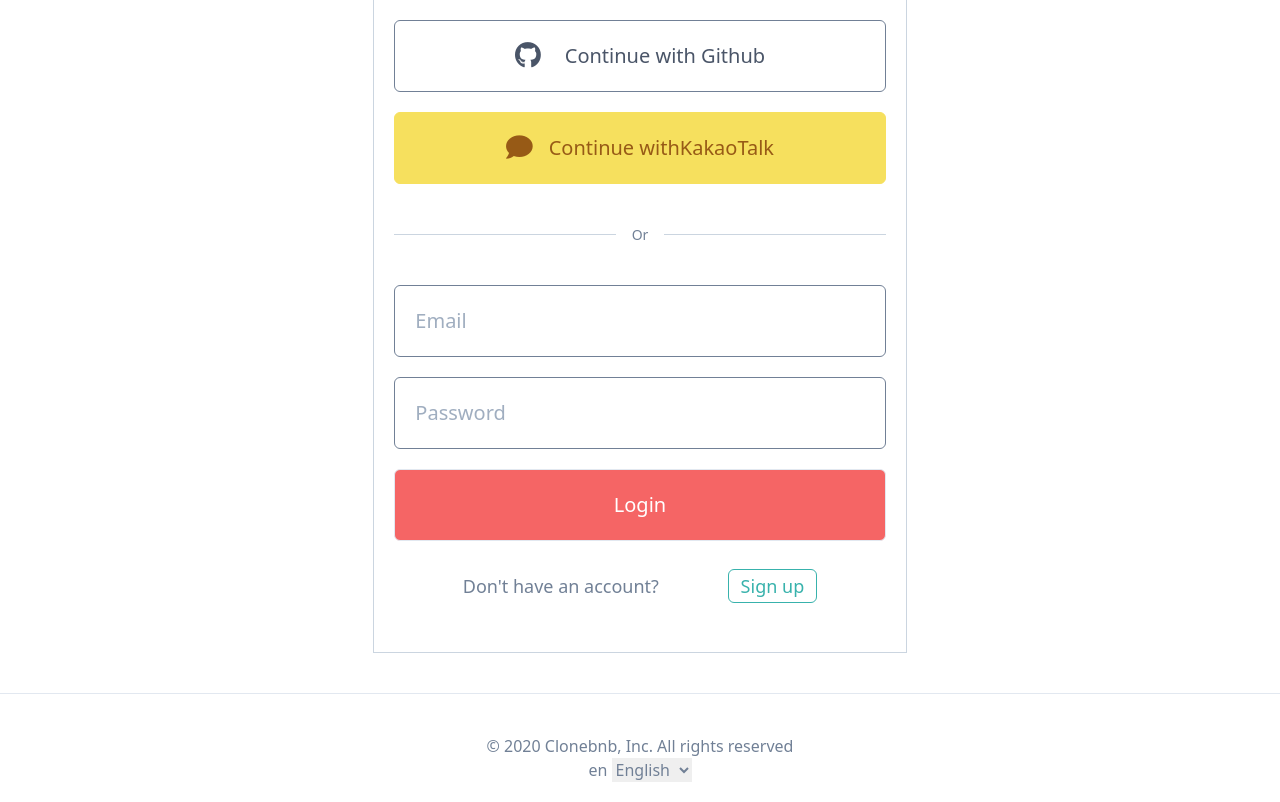
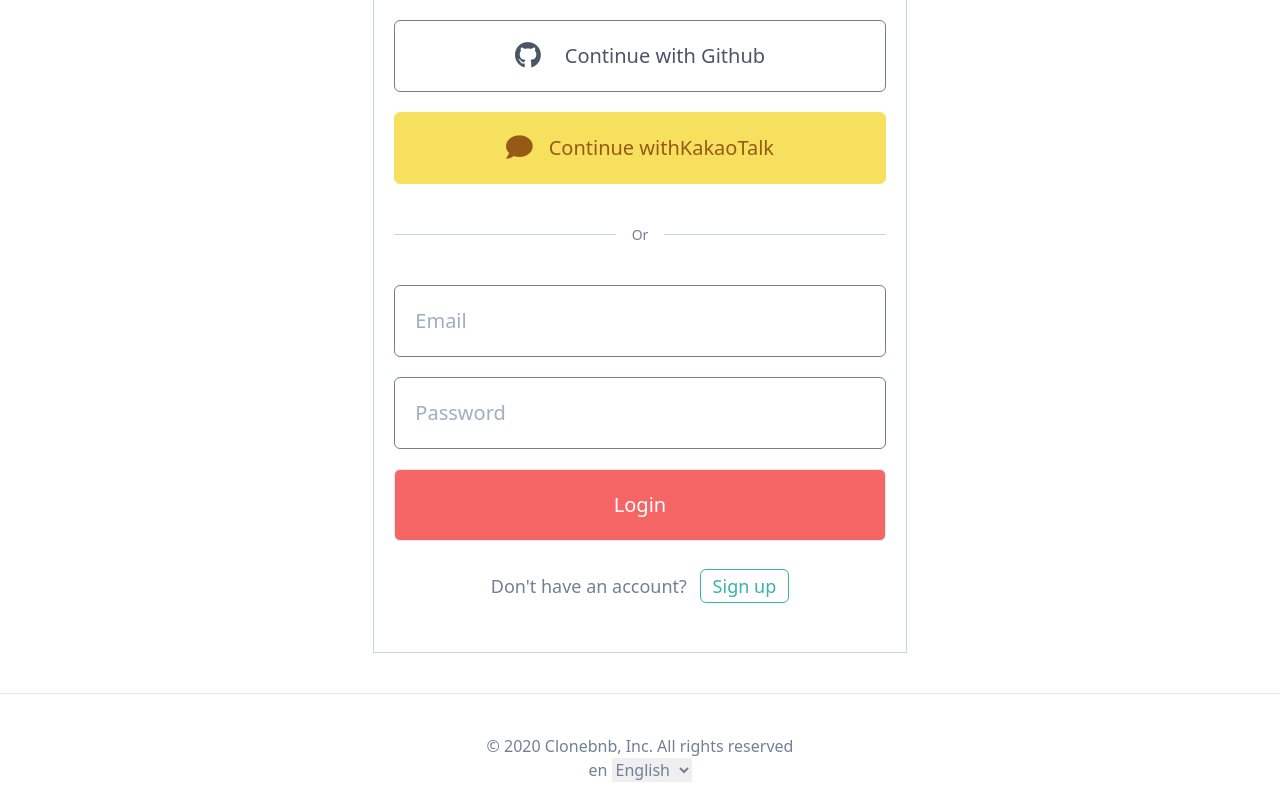
Before and after one commit to renzoregio/airbnb-clone, a Django app: page /users/login/ in a window 1280 px wide. Shown: the part 137-939 px from the top of the page. Run offline with Django 3.2, Linux system fonts and the light colour scheme; style sheets or scripts are compiled from the project's sources; some libraries are stand-ins or nearby versions.

```diff
--- a/templates/users/login.html
+++ b/templates/users/login.html
@@ -1,5 +1,5 @@
 {% extends "base.html" %}
-{% block title %}login{% endblock title %}
+{% block title %}Login{% endblock title %}
 {% block content %}
 <div class="container flex items-center mx-auto justify-center">
     <form class="p-5 my-10 xl:1/4 lg:w-5/12 md:w-1/2 border border-gray-400 flex flex-col items-center" method="POST">
@@ -18,9 +18,9 @@
             <span class="text-red-700 font-semibold text-sm w-full justify-start flex">{{form.password.errors}}</span>
             {% endif %}
         <button class="w-full border py-5 rounded-md block text-center text-xl font-light mt-5 mb-2 bg-red-500 text-white"> Login </button>
-        <div class="mt-6 mb-8 text-lg">
-            <span class="text-gray-600">Don't have an account?</span>
-            <a class="border border-teal-500 rounded-md py-1 px-3 text-teal-500 ml-16" href="{% url "users:signup" %}">Sign up</a>
+        <div class="mt-6 mb-8 flex-col justify-center items-center text-lg">
+            <span class="text-gray-600 mr-2">Don't have an account?</span>
+            <a class="border border-teal-500 rounded-md py-1 px-3 text-teal-500" href="{% url "users:signup" %}">Sign up</a>
         </div>
     </form>
 </div>
```
